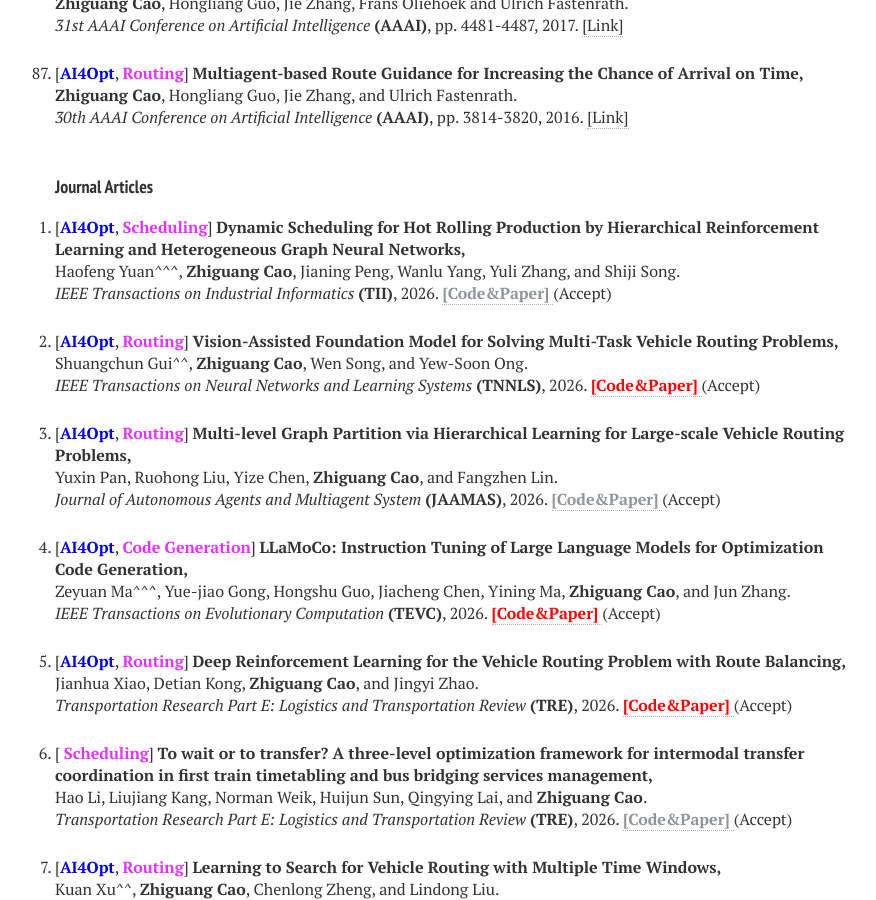
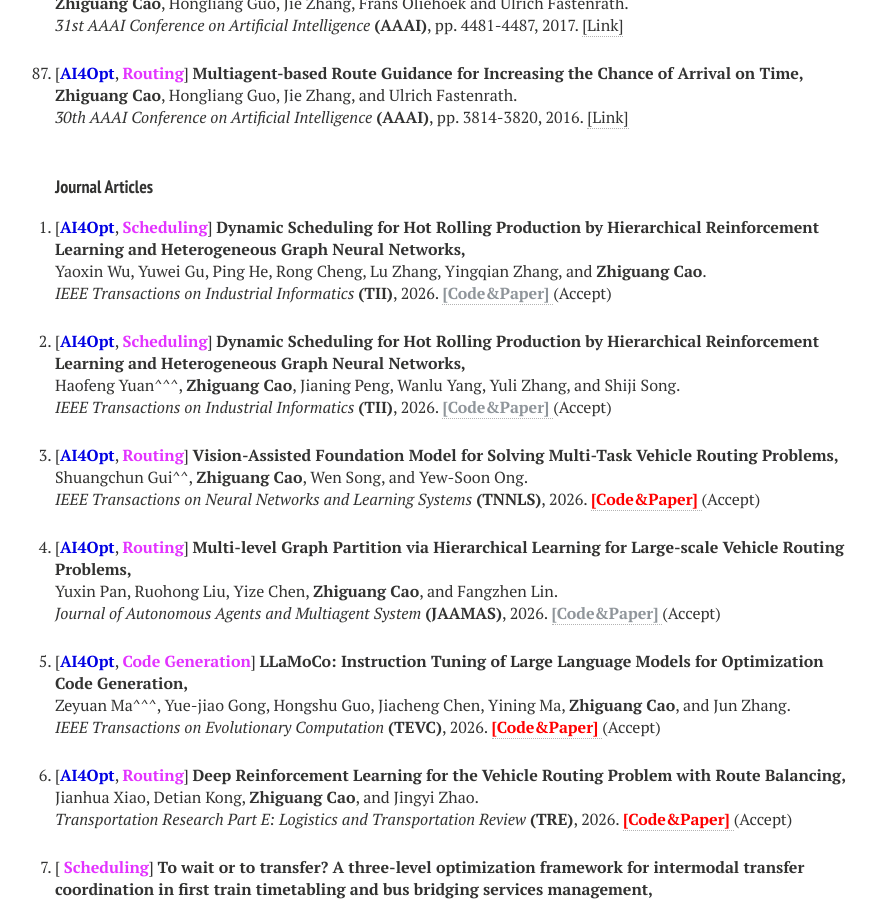
Before and after one commit to zhiguangcaosg/zhiguangcaosg.github.io, a Jekyll site: the page built from publications.md, in a window 1280 px wide and 900 px high, scrolled down 9149 px. Shown: the whole window, without its empty margins (265-1141 px from the left). Built offline with Jekyll 4.4.1, drawn with Linux system fonts in a browser that asks for light colours; nearby versions of some CDN libraries.

Commit message:
Update publications.html

```diff
--- a/_layouts/publications.html
+++ b/_layouts/publications.html
@@ -869,6 +869,15 @@ div.bibtex pre { font-size: 75%; overflow: auto;  width: 100%; padding: 0em 0em;
     <!-- Item: Caelles2016 -->
 <ol style="padding-left:0px;">
 
+
+<li>
+<p>
+[<font color="#0000E3"><b>AI4Opt</b></font>, <font color="#E333FF"><b>Scheduling</b></font>] <b>Dynamic Scheduling for Hot Rolling Production by Hierarchical Reinforcement Learning and Heterogeneous Graph Neural Networks,</b>
+<br>Yaoxin Wu, Yuwei Gu, Ping He, Rong Cheng, Lu Zhang, Yingqian Zhang, and <b>Zhiguang Cao</b>.<br>
+<i> IEEE Transactions on Industrial Informatics</i> <b>(TII)</b>, 2026.  <a href="https://zhiguangcaosg.github.io/publications/"> <font color="#8F959A"><b>[Code&Paper]</b> </font></a> (Accept)
+</p>
+</li>
+
 <li>
 <p>
 [<font color="#0000E3"><b>AI4Opt</b></font>, <font color="#E333FF"><b>Scheduling</b></font>] <b>Dynamic Scheduling for Hot Rolling Production by Hierarchical Reinforcement Learning and Heterogeneous Graph Neural Networks,</b>
```
